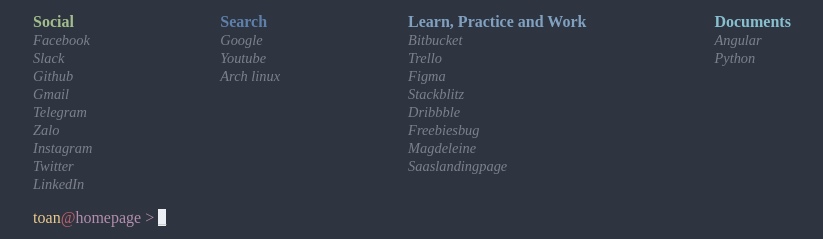
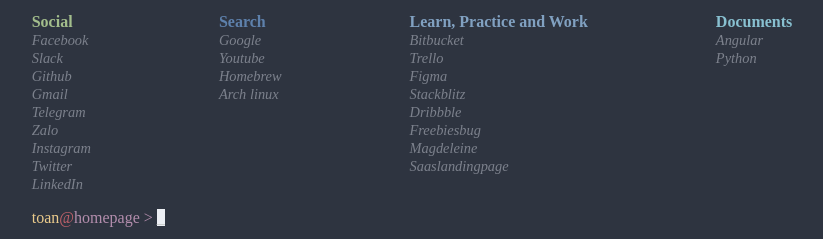
Before and after one commit to lqtoan/lqtoan.github.io, a plain HTML site: page nord-homepage/index.html in a window 1280 px wide. Shown: the part 337-576 px from the top of the page, 228-1051 px from the left. Drawn offline with Linux system fonts and the light colour scheme.

Commit message:
Update index.html

```diff
--- a/nord-homepage/index.html
+++ b/nord-homepage/index.html
@@ -160,6 +160,7 @@ a:hover {
       <li class="headline">Search</lu>
       <li><a href="https://www.google.com/">Google</a></li>
       <li><a href="https://youtube.com">Youtube</a></li>
+	<li><a href="https://brew.sh/index_vi">Homebrew</a></li>
       <li><a href="https://archlinux.org/">Arch linux</a></li>
     </ul>
     <ul>
```
